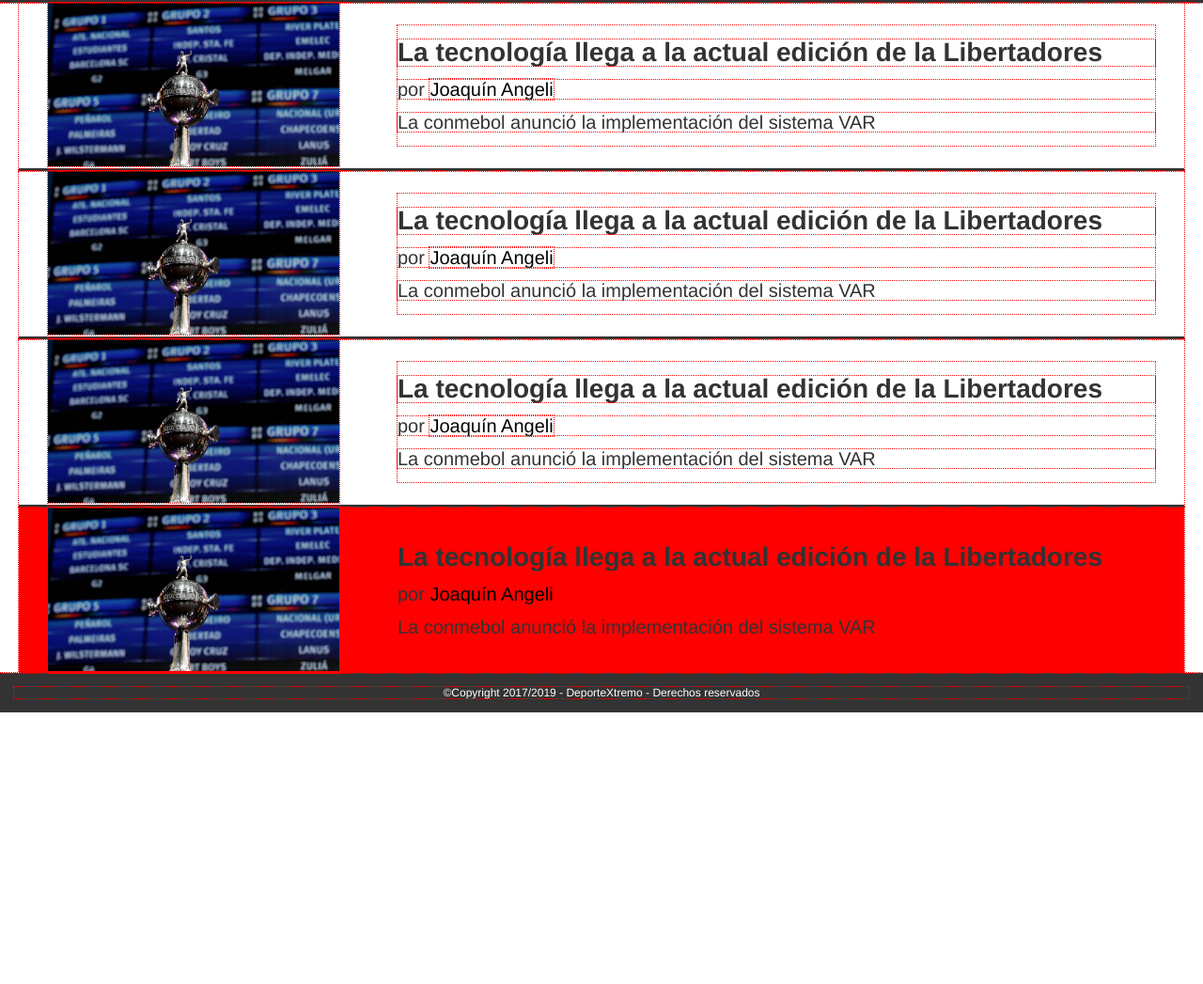
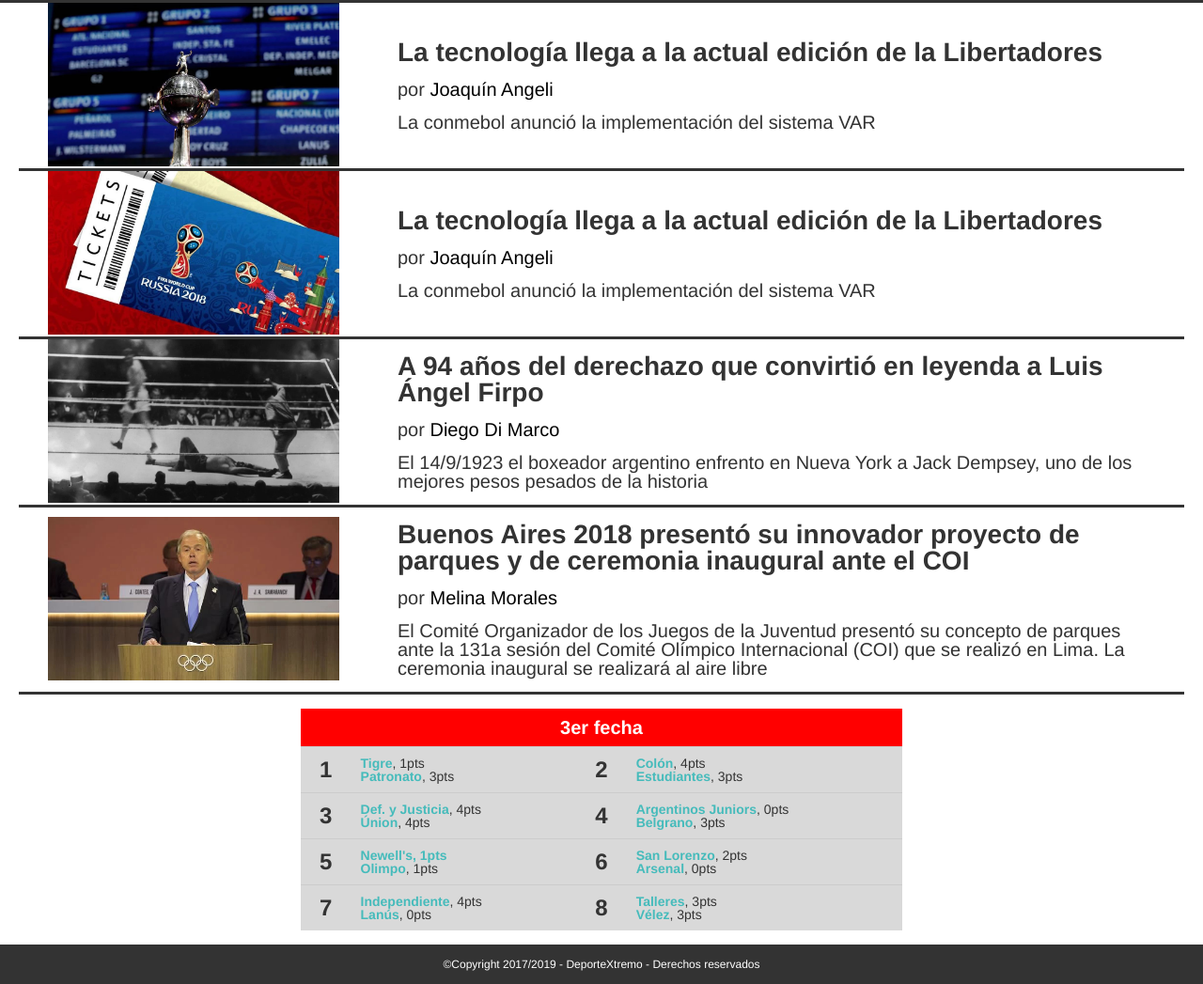
Before and after one commit to JohannaNunez/PWFE-M1-03, a plain HTML site: page index.html in a window 1280 px wide. Shown: the part 900-1947 px from the top of the page at 94% size. Before the commit the page ends 1658 px from the top, so only its background shows below. Drawn offline with Linux system fonts and the light colour scheme.

Commit message:
Maquetando la tabla de posiciones

```diff
--- a/css/style.css
+++ b/css/style.css
@@ -1,6 +1,6 @@
 /*Estilos generales */
 *{
-	outline:dotted 1px red;
+	/*outline:dotted 1px red;*/
 }
 body {
 	font-family: Helvetica, Arial, Open Sans,sans-serif;
@@ -75,7 +75,7 @@ header nav a:hover{
 }
 .noticia:last-child{
 	border:none;
-	background-color:red;
+	/*background-color:red;*/
 }
 .noticia-img{
 	width: 25%;
@@ -109,4 +109,42 @@ footer p {
 	font-size: 12px;
 	text-align:center;
 }
+#tabla-posiciones {
+    padding: 15px 0;
+ }
+#tabla-posiciones table{
+	margin: auto; /*se distribuye proporcional*/
+	width: 50%;
 }
+#tabla-posiciones tr{
+	background-color: #D9D9D9;
+	border-bottom:solid 1px #CCC;
+}
+#tabla-posiciones tr:last-child {
+	border:none;
+}
+#tabla-posiciones th{
+	background-color: red;
+	color: #FFF;
+	font-weight: 700;
+	font-size: 20px;
+	padding: 10px;
+}
+#tabla-posiciones td {
+	padding: 10px;
+	vertical-align: middle;
+}
+#tabla-posiciones td:nth-of-type(odd){
+	/*background-color:red;*/
+	font-size: 24px;
+	font-weight: 700;
+	text-align: center;
+}
+#tabla-posiciones td:nth-of-type(even) span {
+	color: #45bbbb;
+	font-weight: 700;
+
+}
+/*#tabla-posiciones td:first-letter {
+	color:red;*/
+}
--- a/index.html
+++ b/index.html
@@ -52,7 +52,7 @@
 			<!--Inicio noticia #2 -->
 			<article class="noticia">
 				<div class="noticia-img">
-					<img src="img/sorteo-libertadores.jpg">
+					<img src="img/tickets-rusia-mundial.jpg">
 				</div>
 				<div class="noticia-txt">
 					<h3>La tecnología llega a la actual edición de la Libertadores</h3>
@@ -64,30 +64,62 @@
 			<!--Inicio noticia #3 -->
 			<article class="noticia">
 				<div class="noticia-img">
-					<img src="img/sorteo-libertadores.jpg">
+					<img src="img/firpo.jpg">
 				</div>
 				<div class="noticia-txt">
-					<h3>La tecnología llega a la actual edición de la Libertadores</h3>
-					<p> por <a href="#">Joaquín Angeli</a></p>
-					<p> La conmebol anunció la implementación del sistema VAR </p>
+					<h3>A 94 años del derechazo que convirtió en leyenda a Luis Ángel Firpo</h3>
+					<p> por <a href="#">Diego Di Marco</a></p>
+					<p> El 14/9/1923 el boxeador argentino enfrento en Nueva York a Jack Dempsey, uno de los mejores pesos pesados de la historia </p>
 				</div>
 			</article>
 			<!--fin noticia #3 -->
 			<!--Inicio noticia #4 -->
 			<article class="noticia">
 				<div class="noticia-img">
-					<img src="img/sorteo-libertadores.jpg">
+					<img src="img/buenos-aires.jpg">
 				</div>
 				<div class="noticia-txt">
-					<h3>La tecnología llega a la actual edición de la Libertadores</h3>
-					<p> por <a href="#">Joaquín Angeli</a></p>
-					<p> La conmebol anunció la implementación del sistema VAR </p>
+					<h3>Buenos Aires 2018 presentó su innovador proyecto de parques y de ceremonia inaugural ante el COI</h3>
+					<p> por <a href="#">Melina Morales</a></p>
+					<p> El Comité Organizador de los Juegos de la Juventud presentó su concepto de parques ante la 131a sesión del Comité Olímpico Internacional (COI) que se realizó en Lima. La ceremonia inaugural se realizará al aire libre </p>
 				</div>
 			</article>
 			<!--fin noticia #4 -->
-		</section id="tabla-posiciones">
+		<section id="tabla-posiciones">
 			<!--sección de tabla de posiciones -->
+				<table>
+					<tr>
+						<th colspan="4"> 3er fecha</th>
+					</tr>
+					<tr><!--acá empieza una fila-->
+						<td>1</td>  <!--acá empieza una celda-->
+						<td><span>Tigre</span>, 1pts<br><span>Patronato</span>, 3pts</td>
+						<td>2</td>
+						<td><span>Colón</span>, 4pts<br><span>Estudiantes</span>, 3pts</td>
+					</tr>
 
+					<tr><!--acá empieza una fila-->
+						<td>3</td>  <!--acá empieza una celda-->
+						<td><span>Def. y Justicia</span>, 4pts<br><span>Únion</span>, 4pts</td>
+						<td>4</td>
+						<td><span>Argentinos Juniors</span>, 0pts<br><span>Belgrano</span>, 3pts</td>
+					</tr>
+					<tr><!--acá empieza una fila-->
+						<td>5</td>  <!--acá empieza una celda-->
+						<td><span>Newell's, 1pts</span><br><span>Olimpo</span>, 1pts</td>
+						<td>6</td>
+						<td><span>San Lorenzo</span>, 2pts<br><span>Arsenal</span>, 0pts</td>
+					</tr>
+					<tr><!--acá empieza una fila-->
+						<td>7</td>  <!--acá empieza una celda-->
+						<td><span>Independiente</span>, 4pts<br><span>Lanús</span>, 0pts</td>
+						<td>8</td>
+						<td><span>Talleres</span>, 3pts<br><span>Vélez</span>, 3pts</td>
+					</tr>
+
+					</tr>
+
+				</table>
 		<section>
 
 
```
Also changed, not shown: 1 other file.
